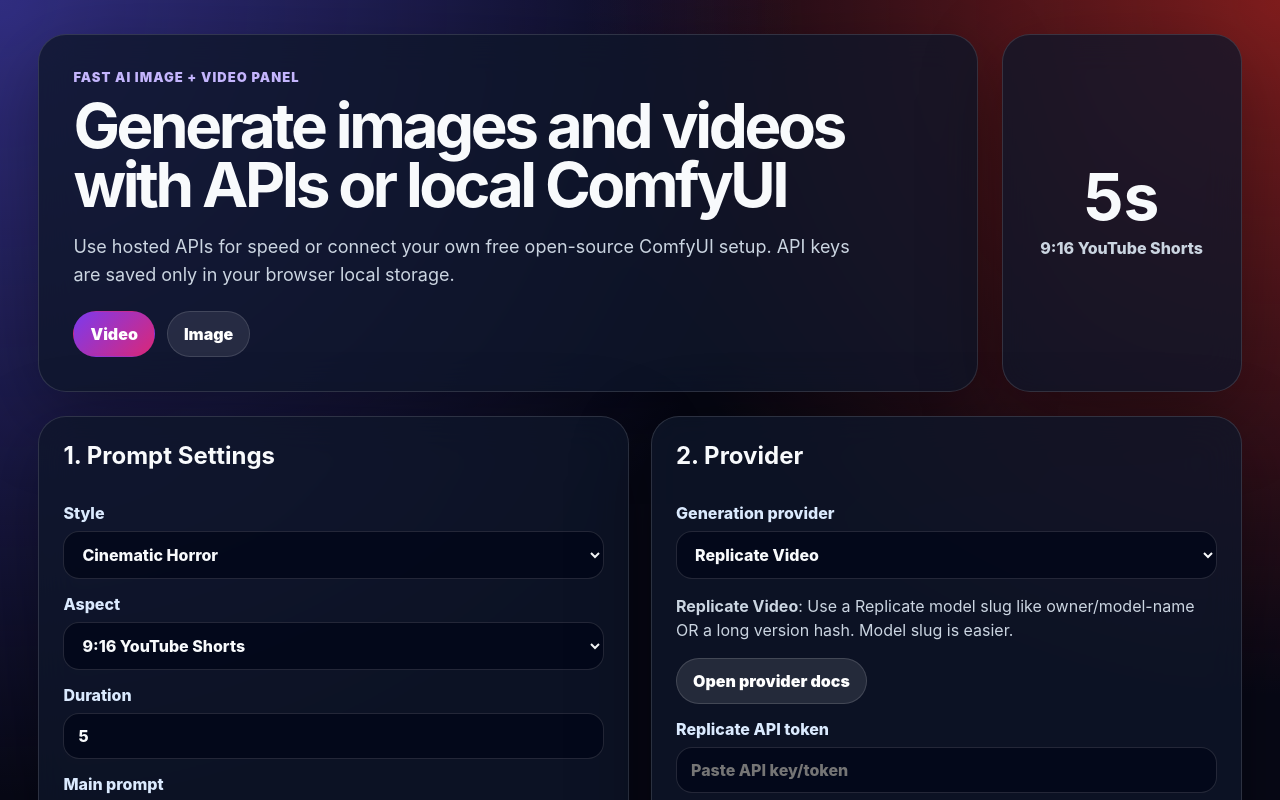
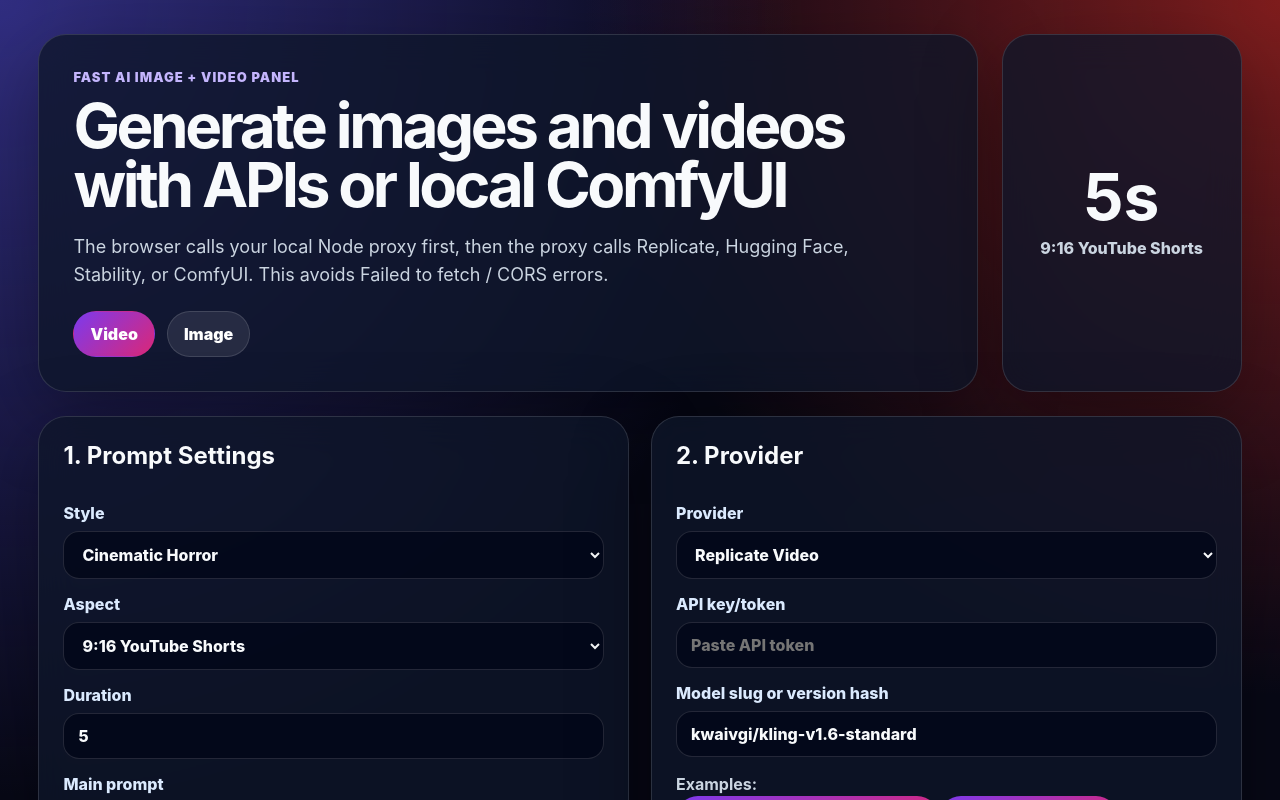
Before and after one commit to tousif001/ai-video-generator, a React (Vite) app: page / in a window 1280 px wide. Shown: the top 800 px of the page. Built offline with nearby package versions, Linux system fonts and the light colour scheme.

Commit message:
Route generation through local proxy to fix browser fetch failures

```diff
--- a/src/App.jsx
+++ b/src/App.jsx
@@ -1,105 +1,17 @@
 import { useMemo, useState } from 'react';
 
-const VIDEO_PROVIDERS = [
-  {
-    id: 'replicate-video',
-    name: 'Replicate Video',
-    type: 'video',
-    apiKeyName: 'Replicate API token',
-    docs: 'https://replicate.com/docs',
-    note: 'Use a Replicate model slug like owner/model-name OR a long version hash. Model slug is easier.'
-  },
-  {
-    id: 'huggingface-video',
-    name: 'Hugging Face Video',
-    type: 'video',
-    apiKeyName: 'Hugging Face token',
-    docs: 'https://huggingface.co/docs/api-inference/index',
-    note: 'Works only with models enabled for Inference API. Paste model id like owner/model-name.'
-  },
-  {
-    id: 'comfyui-local',
-    name: 'Local ComfyUI',
-    type: 'video',
-    apiKeyName: 'No key needed',
-    docs: 'https://github.com/comfyanonymous/ComfyUI',
-    note: 'Fastest free option if you have GPU. Requires ComfyUI running locally.'
-  }
-];
-
-const IMAGE_PROVIDERS = [
-  {
-    id: 'stability-image',
-    name: 'Stability Image API',
-    type: 'image',
-    apiKeyName: 'Stability API key',
-    docs: 'https://platform.stability.ai/docs',
-    note: 'Good for fast image generation. Needs paid/free credits from Stability.'
-  },
-  {
-    id: 'huggingface-image',
-    name: 'Hugging Face Image',
-    type: 'image',
-    apiKeyName: 'Hugging Face token',
-    docs: 'https://huggingface.co/docs/api-inference/index',
-    note: 'Use Stable Diffusion / Flux style model ids that support image generation.'
-  },
-  {
-    id: 'replicate-image',
-    name: 'Replicate Image',
-    type: 'image',
-    apiKeyName: 'Replicate API token',
-    docs: 'https://replicate.com/docs',
-    note: 'Use a Replicate model slug like owner/model-name OR a long version hash. Model slug is easier.'
-  }
-];
-
+const VIDEO_MODELS = ['kwaivgi/kling-v1.6-standard', 'minimax/video-01', 'lucataco/hunyuan-video'];
+const IMAGE_MODELS = ['black-forest-labs/flux-schnell', 'stability-ai/sdxl', 'bytedance/sdxl-lightning-4step'];
 const STYLES = ['Cinematic Horror', 'Dark Finance Story', 'Anime Horror', 'Realistic Documentary', 'Brainrot Meme', 'Indian Suspense'];
 const ASPECTS = ['9:16 YouTube Shorts', '16:9 YouTube', '1:1 Social'];
-const VIDEO_MODEL_EXAMPLES = ['kwaivgi/kling-v1.6-standard', 'minimax/video-01', 'lucataco/hunyuan-video'];
-const IMAGE_MODEL_EXAMPLES = ['black-forest-labs/flux-schnell', 'stability-ai/sdxl', 'bytedance/sdxl-lightning-4step'];
 
 function getPrompt(style, subject, aspect, duration) {
   const ratio = aspect.startsWith('9:16') ? 'vertical 9:16, 1080x1920' : aspect.startsWith('16:9') ? 'wide 16:9, 1920x1080' : 'square 1:1, 1080x1080';
   return `${subject}. ${style}. ${ratio}. ${duration} seconds. cinematic lighting, detailed environment, realistic motion, strong atmosphere, sharp focus, smooth camera movement, no text, no watermark, no logo.`;
 }
 
-function safeJson(value) {
-  try {
-    return JSON.stringify(JSON.parse(value), null, 2);
-  } catch {
-    return value;
-  }
-}
-
-async function callJsonApi({ url, method = 'POST', token, body, headers = {} }) {
-  const response = await fetch(url, {
-    method,
-    headers: {
-      'Content-Type': 'application/json',
-      ...(token ? { Authorization: `Bearer ${token}` } : {}),
-      ...headers
-    },
-    body: body ? JSON.stringify(body) : undefined
-  });
-
-  const text = await response.text();
-  if (!response.ok) {
-    throw new Error(`${response.status} ${response.statusText}\n${text}`);
-  }
-  try {
-    return JSON.parse(text);
-  } catch {
-    return text;
-  }
-}
-
-function isReplicateVersionHash(value) {
-  return /^[a-f0-9]{32,}$/i.test(value.trim());
-}
-
-function isReplicateModelSlug(value) {
-  return /^[a-zA-Z0-9_.-]+\/[a-zA-Z0-9_.-]+$/.test(value.trim());
+function pretty(data) {
+  return JSON.stringify(data, null, 2);
 }
 
 export default function App() {
@@ -111,16 +23,25 @@
   const [subject, setSubject] = useState('A terrified young man walking alone through an abandoned hospital corridor at night');
   const [negative, setNegative] = useState('low quality, blurry, distorted face, extra limbs, bad anatomy, text, watermark, logo, bad motion');
   const [apiKey, setApiKey] = useState(localStorage.getItem('ai_video_api_key') || '');
-  const [modelId, setModelId] = useState(localStorage.getItem('ai_video_model_id') || '');
+  const [modelId, setModelId] = useState(localStorage.getItem('ai_video_model_id') || 'kwaivgi/kling-v1.6-standard');
   const [comfyUrl, setComfyUrl] = useState(localStorage.getItem('comfy_url') || 'http://127.0.0.1:8188');
   const [customPayload, setCustomPayload] = useState('{\n  "input": {\n    "prompt": "{{PROMPT}}",\n    "negative_prompt": "{{NEGATIVE}}"\n  }\n}');
   const [status, setStatus] = useState('Ready');
   const [result, setResult] = useState('');
 
-  const providers = tab === 'video' ? VIDEO_PROVIDERS : IMAGE_PROVIDERS;
-  const activeProvider = providers.find((item) => item.id === provider) || providers[0];
   const prompt = useMemo(() => getPrompt(style, subject, aspect, duration), [style, subject, aspect, duration]);
-  const examples = tab === 'video' ? VIDEO_MODEL_EXAMPLES : IMAGE_MODEL_EXAMPLES;
+  const examples = tab === 'video' ? VIDEO_MODELS : IMAGE_MODELS;
+
+  function changeTab(nextTab) {
+    setTab(nextTab);
+    if (nextTab === 'video') {
+      setProvider('replicate-video');
+      setModelId('kwaivgi/kling-v1.6-standard');
+    } else {
+      setProvider('replicate-image');
+      setModelId('black-forest-labs/flux-schnell');
+    }
+  }
 
   function saveSettings() {
     localStorage.setItem('ai_video_api_key', apiKey);
@@ -142,71 +63,35 @@
   }
 
   async function generate() {
-    setStatus('Generating request...');
+    setStatus('Sending request to local proxy on port 8787...');
     setResult('');
 
     try {
-      if (provider === 'replicate-video' || provider === 'replicate-image') {
-        if (!apiKey) throw new Error('Add your Replicate API token first.');
-        if (!modelId) throw new Error('Add a Replicate model slug like owner/model-name, or a long version hash.');
-        const payload = buildPayload();
-        const cleanModel = modelId.trim();
-        let url = 'https://api.replicate.com/v1/predictions';
-        let body = payload;
+      const payload = provider === 'stability-image'
+        ? {
+            prompt,
+            negative_prompt: negative,
+            aspect_ratio: aspect.startsWith('9:16') ? '9:16' : aspect.startsWith('16:9') ? '16:9' : '1:1',
+            output_format: 'png'
+          }
+        : buildPayload();
 
-        if (isReplicateModelSlug(cleanModel)) {
-          const [owner, name] = cleanModel.split('/');
-          url = `https://api.replicate.com/v1/models/${owner}/${name}/predictions`;
-          body = payload;
-        } else if (isReplicateVersionHash(cleanModel)) {
-          body = { version: cleanModel, ...payload };
-        } else {
-          throw new Error('Replicate model must look like owner/model-name or a long version hash. Example: black-forest-labs/flux-schnell');
-        }
+      const response = await fetch('http://localhost:8787/api/generate', {
+        method: 'POST',
+        headers: { 'Content-Type': 'application/json' },
+        body: JSON.stringify({ provider, apiKey, modelId, comfyUrl, payload })
+      });
 
-        const data = await callJsonApi({ url, token: apiKey, body });
-        setResult(safeJson(JSON.stringify(data, null, 2)));
-        setStatus('Replicate prediction created. Copy/open the URLs from the result to track output.');
-        return;
-      }
+      const data = await response.json();
+      setResult(pretty(data));
 
-      if (provider === 'huggingface-video' || provider === 'huggingface-image') {
-        if (!apiKey) throw new Error('Add your Hugging Face token first.');
-        if (!modelId) throw new Error('Add Hugging Face model id first, like owner/model-name.');
-        const data = await callJsonApi({
-          url: `https://api-inference.huggingface.co/models/${modelId}`,
-          token: apiKey,
-          body: { inputs: prompt, parameters: { negative_prompt: negative } }
-        });
-        setResult(typeof data === 'string' ? data : safeJson(JSON.stringify(data, null, 2)));
-        setStatus('Hugging Face request finished. Some models return a file/blob or require waiting.');
-        return;
-      }
-
-      if (provider === 'stability-image') {
-        if (!apiKey) throw new Error('Add your Stability API key first.');
-        const data = await callJsonApi({
-          url: 'https://api.stability.ai/v2beta/stable-image/generate/core',
-          token: apiKey,
-          headers: { Accept: 'application/json' },
-          body: { prompt, negative_prompt: negative, aspect_ratio: aspect.startsWith('9:16') ? '9:16' : aspect.startsWith('16:9') ? '16:9' : '1:1', output_format: 'png' }
-        });
-        setResult(safeJson(JSON.stringify(data, null, 2)));
-        setStatus('Stability image request sent.');
-        return;
-      }
-
-      if (provider === 'comfyui-local') {
-        const data = await callJsonApi({
-          url: `${comfyUrl.replace(/\/$/, '')}/prompt`,
-          body: buildPayload()
-        });
-        setResult(safeJson(JSON.stringify(data, null, 2)));
-        setStatus('ComfyUI prompt sent. Your workflow must be valid ComfyUI JSON.');
-        return;
+      if (!response.ok || data.ok === false) {
+        setStatus('Error from API. Check the result box below.');
+      } else {
+        setStatus('Request sent successfully. If this is video, wait and open the status/output URL from the result.');
       }
     } catch (error) {
-      setStatus('Error');
+      setStatus('Failed to reach local proxy. Make sure npm run dev started BOTH Vite and server.js.');
       setResult(error.message || String(error));
     }
   }
@@ -217,10 +102,10 @@
         <div>
           <p className="eyebrow">FAST AI IMAGE + VIDEO PANEL</p>
           <h1>Generate images and videos with APIs or local ComfyUI</h1>
-          <p className="subtitle">Use hosted APIs for speed or connect your own free open-source ComfyUI setup. API keys are saved only in your browser local storage.</p>
+          <p className="subtitle">The browser calls your local Node proxy first, then the proxy calls Replicate, Hugging Face, Stability, or ComfyUI. This avoids Failed to fetch / CORS errors.</p>
           <div className="tabs">
-            <button className={tab === 'video' ? 'active' : ''} onClick={() => { setTab('video'); setProvider('replicate-video'); }}>Video</button>
-            <button className={tab === 'image' ? 'active' : ''} onClick={() => { setTab('image'); setProvider('stability-image'); }}>Image</button>
+            <button className={tab === 'video' ? 'active' : ''} onClick={() => changeTab('video')}>Video</button>
+            <button className={tab === 'image' ? 'active' : ''} onClick={() => changeTab('image')}>Image</button>
           </div>
         </div>
         <div className="miniCard">
@@ -252,28 +137,31 @@
 
         <div className="panel controls">
           <h2>2. Provider</h2>
-          <label>Generation provider
-            <select value={provider} onChange={(e) => setProvider(e.target.value)}>{providers.map((item) => <option key={item.id} value={item.id}>{item.name}</option>)}</select>
+          <label>Provider
+            <select value={provider} onChange={(e) => setProvider(e.target.value)}>
+              {tab === 'video' && <option value="replicate-video">Replicate Video</option>}
+              {tab === 'video' && <option value="huggingface-video">Hugging Face Video</option>}
+              {tab === 'video' && <option value="comfyui-local">Local ComfyUI</option>}
+              {tab === 'image' && <option value="replicate-image">Replicate Image</option>}
+              {tab === 'image' && <option value="huggingface-image">Hugging Face Image</option>}
+              {tab === 'image' && <option value="stability-image">Stability Image</option>}
+            </select>
           </label>
-          <p className="note"><b>{activeProvider.name}</b>: {activeProvider.note}</p>
-          <a className="docLink" href={activeProvider.docs} target="_blank" rel="noreferrer">Open provider docs</a>
 
           {provider !== 'comfyui-local' && (
             <>
-              <label>{activeProvider.apiKeyName}
-                <input type="password" value={apiKey} onChange={(e) => setApiKey(e.target.value)} placeholder="Paste API key/token" />
+              <label>API key/token
+                <input type="password" value={apiKey} onChange={(e) => setApiKey(e.target.value)} placeholder="Paste API token" />
               </label>
               <label>Model slug or version hash
-                <input value={modelId} onChange={(e) => setModelId(e.target.value)} placeholder="Example: owner/model-name" />
+                <input value={modelId} onChange={(e) => setModelId(e.target.value)} placeholder="owner/model-name" />
               </label>
-              {(provider === 'replicate-video' || provider === 'replicate-image') && (
-                <div className="exampleBox">
-                  <p className="note"><b>No version?</b> Use a model slug instead. Try one example:</p>
-                  <div className="exampleBtns">
-                    {examples.map((item) => <button key={item} onClick={() => setModelId(item)}>{item}</button>)}
-                  </div>
+              <div className="exampleBox">
+                <p className="note"><b>Examples:</b></p>
+                <div className="exampleBtns">
+                  {examples.map((item) => <button key={item} onClick={() => setModelId(item)}>{item}</button>)}
                 </div>
-              )}
+              </div>
             </>
           )}
 
@@ -310,7 +198,7 @@
           <button className="generate" onClick={generate}>Generate {tab === 'video' ? 'Video' : 'Image'}</button>
         </div>
         <p className="status">Status: {status}</p>
-        <pre>{result || 'Result will appear here. For hosted APIs, you may receive a prediction/status URL first. For ComfyUI, your local workflow must already be installed and working.'}</pre>
+        <pre>{result || 'Result will appear here.'}</pre>
       </section>
     </main>
   );
```
